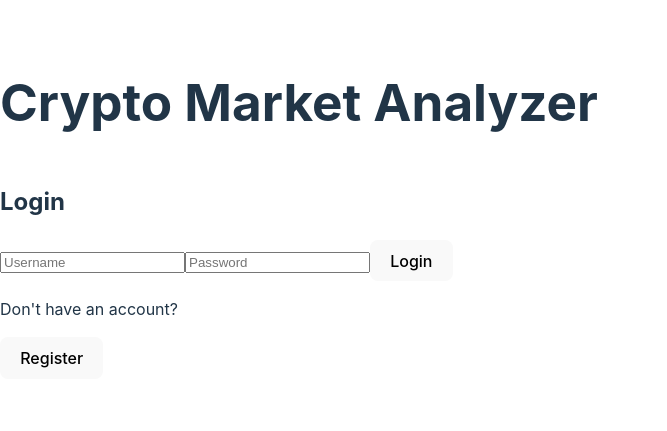
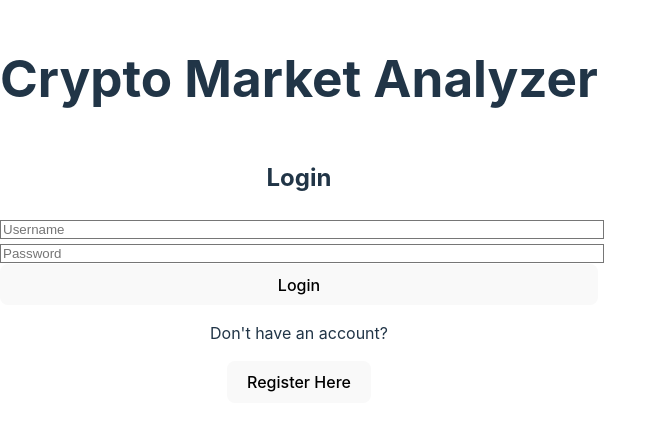
Before and after one commit to Monyechi/crypto-insight, a React (Vite) app in the folder frontend/: page / in a window 1280 px wide. Shown: the part 191-622 px from the top of the page, without its empty margins (0-667 px from the left). Built offline with nearby package versions, Linux system fonts and the light colour scheme.

Commit message:
Enhance Login and Register components with improved styling and layout; update button designs and message display

```diff
--- a/frontend/src/components/Login.jsx
+++ b/frontend/src/components/Login.jsx
@@ -16,24 +16,36 @@ const Login = ({ onLogin, onSwitchToRegister }) => {
   };
 
   return (
-    <div>
-      <h2>Login</h2>
-      {message && <p>{message}</p>}
+    <div className="text-center">
+      <h2 className="text-2xl font-semibold mb-4">Login</h2>
+      {message && <p className="text-red-500 mb-3">{message}</p>}
       <input
         type="text"
         placeholder="Username"
+        className="w-full p-2 mb-3 rounded bg-gray-700 border border-gray-600 text-white"
         value={username}
         onChange={(e) => setUsername(e.target.value)}
       />
       <input
         type="password"
         placeholder="Password"
+        className="w-full p-2 mb-3 rounded bg-gray-700 border border-gray-600 text-white"
         value={password}
         onChange={(e) => setPassword(e.target.value)}
       />
-      <button onClick={handleLogin}>Login</button>
-      <p>Don't have an account?</p>
-      <button onClick={onSwitchToRegister}>Register</button>
+      <button
+        className="w-full bg-blue-600 hover:bg-blue-700 text-white font-bold py-2 px-4 rounded"
+        onClick={handleLogin}
+      >
+        Login
+      </button>
+      <p className="mt-4 text-gray-400">Don't have an account?</p>
+      <button
+        className="text-blue-400 hover:underline"
+        onClick={onSwitchToRegister}
+      >
+        Register Here
+      </button>
     </div>
   );
 };
--- a/frontend/src/components/Register.jsx
+++ b/frontend/src/components/Register.jsx
@@ -15,22 +15,29 @@ const Register = ({ onRegister }) => {
   };
 
   return (
-    <div>
-      <h2>Register</h2>
-      {message && <p>{message}</p>}
+    <div className="text-center">
+      <h2 className="text-2xl font-semibold mb-4">Register</h2>
+      {message && <p className="text-red-500 mb-3">{message}</p>}
       <input
         type="text"
         placeholder="Username"
+        className="w-full p-2 mb-3 rounded bg-gray-700 border border-gray-600 text-white"
         value={username}
         onChange={(e) => setUsername(e.target.value)}
       />
       <input
         type="password"
         placeholder="Password"
+        className="w-full p-2 mb-3 rounded bg-gray-700 border border-gray-600 text-white"
         value={password}
         onChange={(e) => setPassword(e.target.value)}
       />
-      <button onClick={handleRegister}>Register</button>
+      <button
+        className="w-full bg-green-600 hover:bg-green-700 text-white font-bold py-2 px-4 rounded"
+        onClick={handleRegister}
+      >
+        Register
+      </button>
     </div>
   );
 };
```
